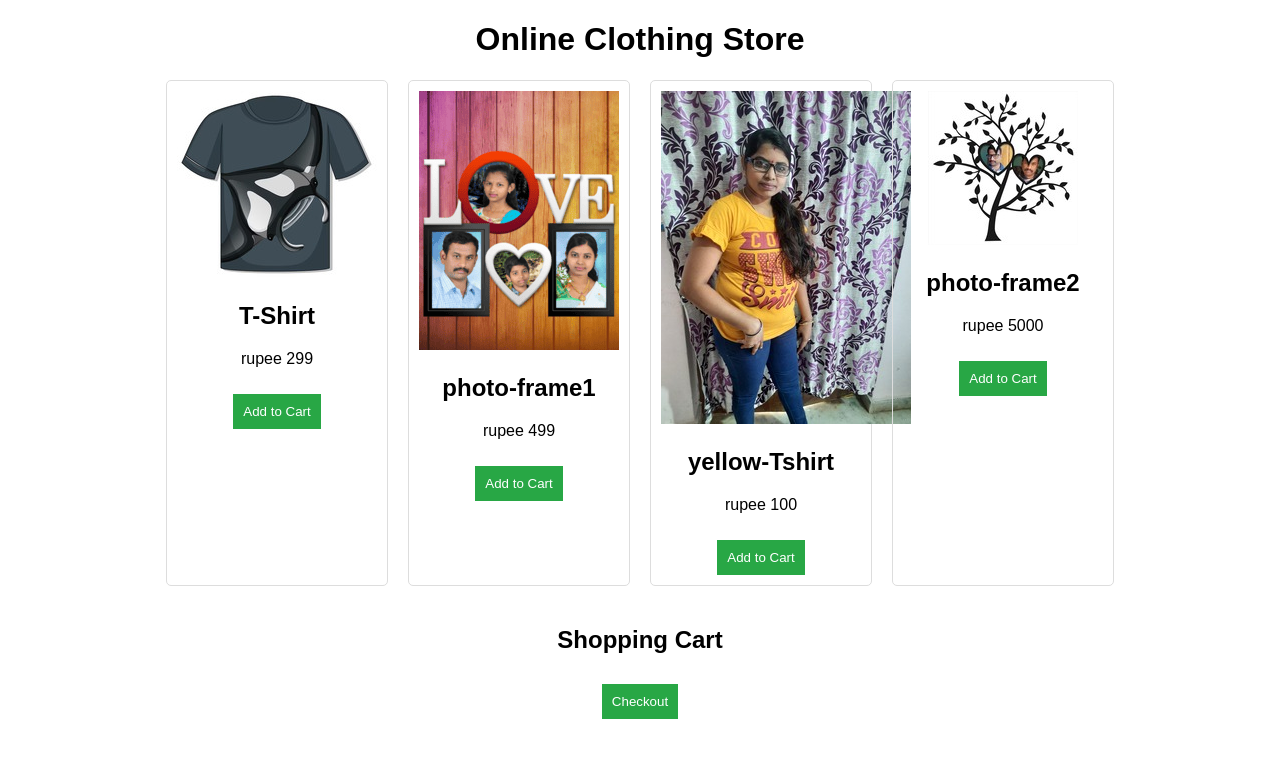
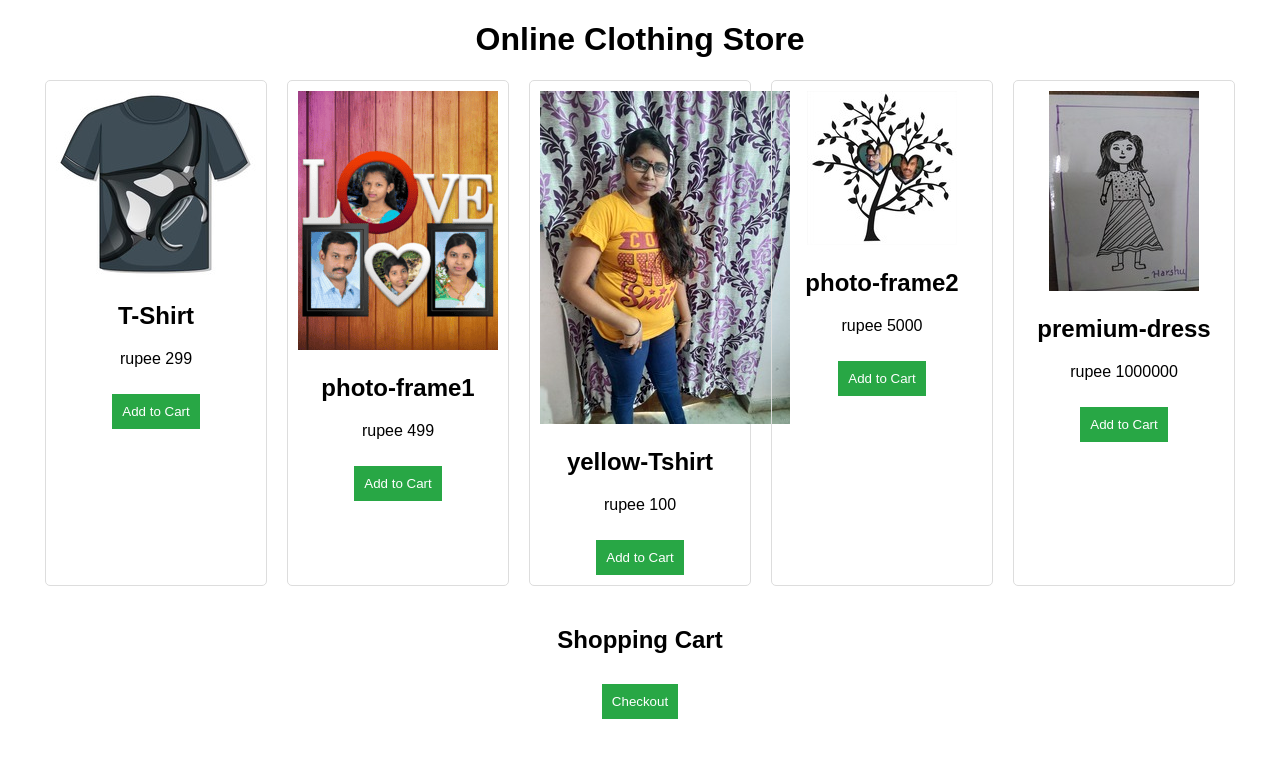
Before and after one commit to rajudruva2/serverless-frontend, a React (Create React App) app: page / in a window 1280 px wide. Shown: the top 758 px of the page. Built offline with nearby package versions, Linux system fonts and the light colour scheme.

Commit message:
Update App.js

```diff
--- a/src/App.js
+++ b/src/App.js
@@ -7,13 +7,13 @@ import "./App.css";
 import jeansImage from "./assets/jeans.jpg";
 import tshirtImage from "./assets/tshirt.jpg";
 import sareeImage from "./assets/saree.jpg";
-import pf1 from "./assets/photo-frame-1.jpg";
+import pf1 from "./assets/photo-frame-1.jpg";import photo2h from "./assets/photo2h.jpg";
 
 const products = [
   { id: 1, name: "T-Shirt", price: 299, image: tshirtImage },
   { id: 2, name: "photo-frame1", price: 499, image: jeansImage },
   { id: 3, name: "yellow-Tshirt", price: 100, image: sareeImage },
-  { id: 3, name: "photo-frame2", price: 5000, image:pf1 },
+  { id: 5, name: "photo-frame2", price: 5000, image:pf1 },{ id: 4, name: "premium-dress", price: 1000000, image:photo2h },
 ];
 
 function App() {
```
